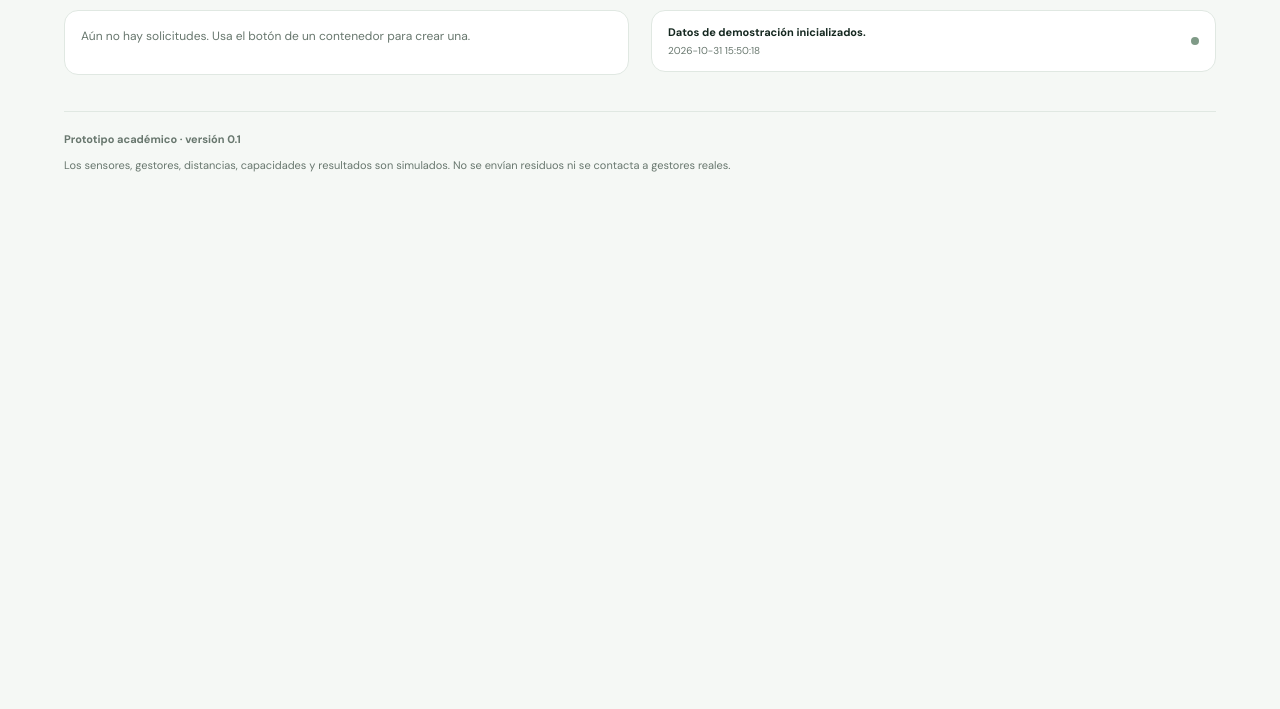
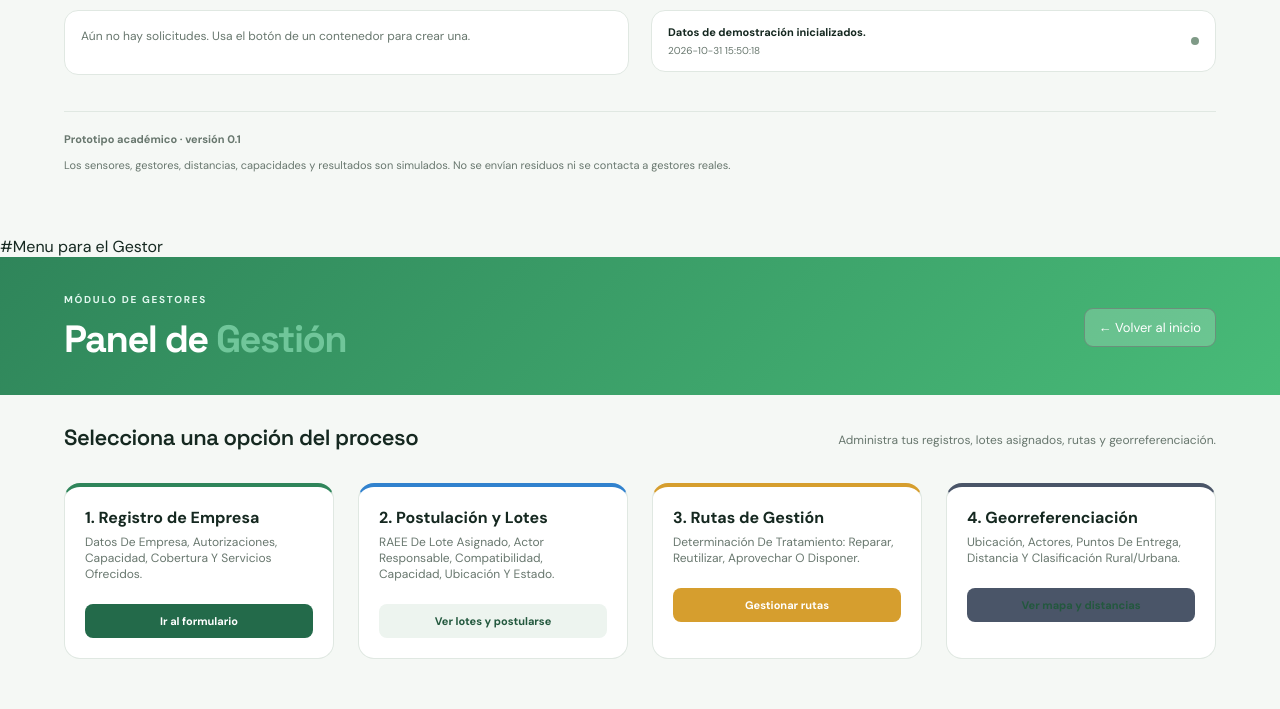
Before and after one commit to maybelline756kw-source/agora_raee_v1.2, a FastAPI app: page / in a window 1280 px wide. Shown: the part 1273-1982 px from the top of the page. Before the commit the page ends 1445 px from the top, so only its background shows below. Run offline with FastAPI, Linux system fonts and the light colour scheme; data comes from the database, SQL or seed files in the repository; data that the repository does not hold is empty.

Commit message:
Add management panel layout to index.html

```diff
--- a/templates/index.html
+++ b/templates/index.html
@@ -120,3 +120,58 @@
   </main>
 </body>
 </html>
+
+#Menu para el Gestor
+<!doctype html>
+<html lang="es">
+<head>
+  <meta charset="utf-8">
+  <title>Panel de Gestor | Ágora RAEE</title>
+  <link rel="stylesheet" href="/static/styles.css">
+</head>
+<body>
+  <header class="topbar" style="background: linear-gradient(135deg, #2f855a, #48bb78); color: white;">
+    <div>
+      <p class="eyebrow" style="color: #e2f8f0;">MÓDULO DE GESTORES</p>
+      <h1>Panel de <span>Gestión</span></h1>
+    </div>
+    <a class="api-link" href="/" style="background: rgba(255, 255, 255, 0.2); color: white;">← Volver al inicio</a>
+  </header>
+
+  <main class="container">
+    <section class="section-heading">
+      <h2>Selecciona una opción del proceso</h2>
+      <p>Administra tus registros, lotes asignados, rutas y georreferenciación.</p>
+    </section>
+
+    <!-- Menú de opciones estilo tarjetas / botones grandes -->
+    <div style="display: grid; grid-template-columns: repeat(auto-fit, minmax(250px, 1fr)); gap: 1.5rem; margin-top: 2rem;">
+
+      <div class="container-card" style="border-top: 4px solid #2f855a;">
+        <h3>1. Registro de Empresa</h3>
+        <p class="muted">Datos de empresa, autorizaciones, capacidad, cobertura y servicios ofrecidos.</p>
+        <a href="/form/gestor/registro" class="button primary" style="display: block; text-align: center; margin-top: 1rem; text-decoration: none;">Ir al formulario</a>
+      </div>
+
+      <div class="container-card" style="border-top: 4px solid #3182ce;">
+        <h3>2. Postulación y Lotes</h3>
+        <p class="muted">RAEE de lote asignado, actor responsable, compatibilidad, capacidad, ubicación y estado.</p>
+        <a href="/form/gestor/lotes" class="button secondary" style="display: block; text-align: center; margin-top: 1rem; text-decoration: none;">Ver lotes y postularse</a>
+      </div>
+
+      <div class="container-card" style="border-top: 4px solid #d69e2e;">
+        <h3>3. Rutas de Gestión</h3>
+        <p class="muted">Determinación de tratamiento: Reparar, Reutilizar, Aprovechar o Disponer.</p>
+        <a href="/form/gestor/rutas" class="button primary" style="display: block; text-align: center; margin-top: 1rem; text-decoration: none; background-color: #d69e2e;">Gestionar rutas</a>
+      </div>
+
+      <div class="container-card" style="border-top: 4px solid #4a5568;">
+        <h3>4. Georreferenciación</h3>
+        <p class="muted">Ubicación, actores, puntos de entrega, distancia y clasificación rural/urbana.</p>
+        <a href="/form/gestor/georreferenciacion" class="button secondary" style="display: block; text-align: center; margin-top: 1rem; text-decoration: none; background-color: #4a5568;">Ver mapa y distancias</a>
+      </div>
+
+    </div>
+  </main>
+</body>
+</html>
```
